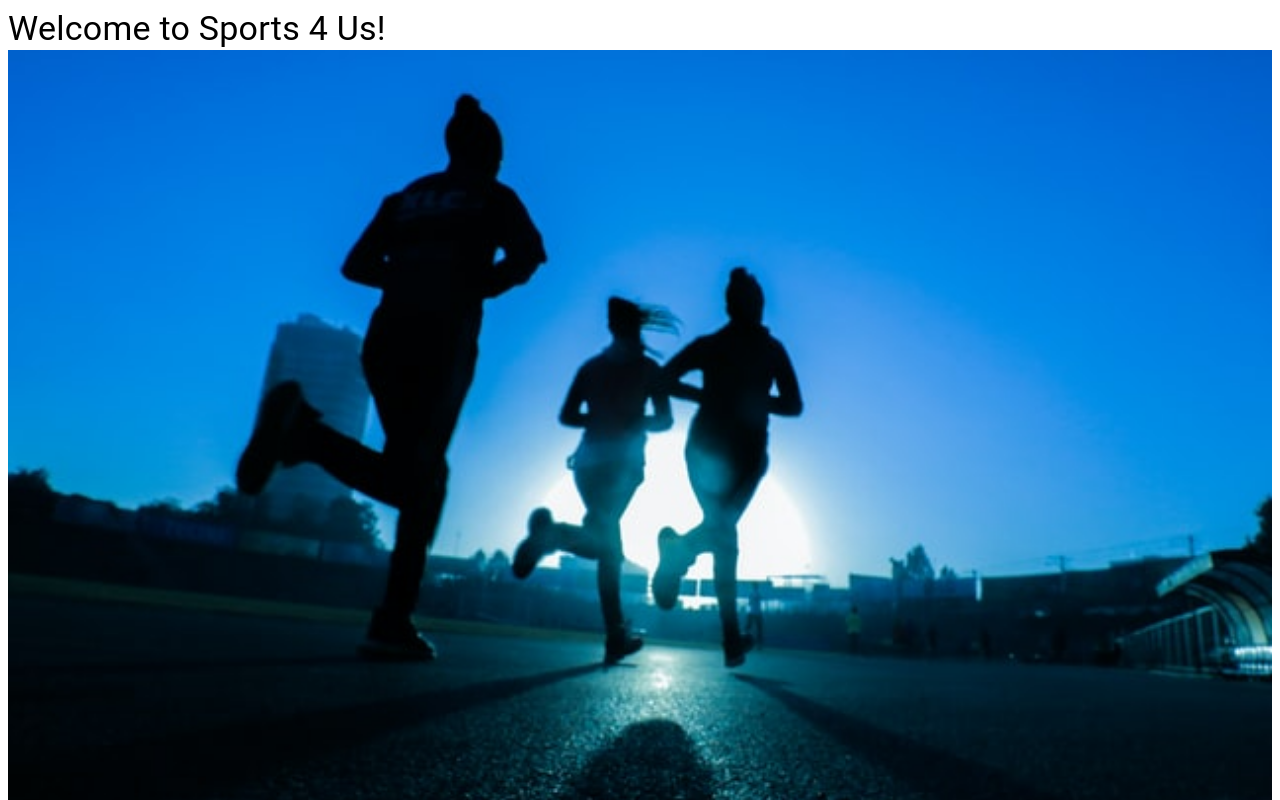
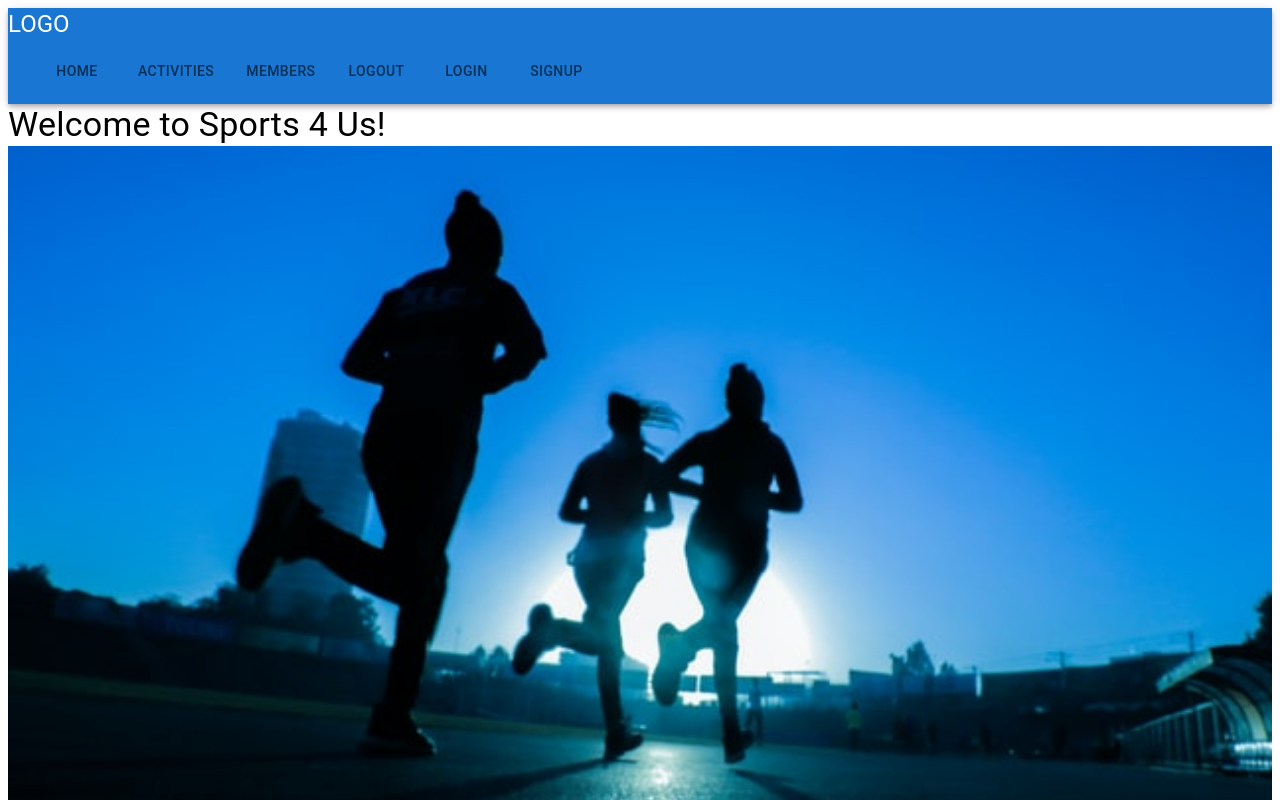
Before and after one commit to Feng-CA/sports-4-us_react, a React (Create React App) app: page /activities in a window 1280 px wide. Shown: the top 800 px of the page. Built offline with nearby package versions, Linux system fonts and the light colour scheme.

Commit message:
creates initial navigation

```diff
--- a/src/components/App.js
+++ b/src/components/App.js
@@ -1,9 +1,12 @@
-import React from 'react'
-import Home from './Home'
+import React from 'react';
+import Home from './Home';
+import Navigation from './Navigation';
+
 
 const App = () => {
   return (
     <div >
+          <Navigation />
           <Home />
     </div>
   )
--- /dev/null
+++ b/src/components/Navigation.js
@@ -0,0 +1,25 @@
+import { AppBar, Toolbar, Typography, Tabs, Tab } from "@mui/material"
+
+const Navigation = () => {
+
+    return (
+        <AppBar position="sticky">
+            <Typography variant='h5'>LOGO</Typography>
+            <Toolbar>
+                <Tabs value={false}>
+                    <Tab label="Home" value="/" />
+                    <Tab label="Activities"  />
+                    <Tab label="Members" />
+                    <Tab label="Logout"  />
+                    <Tab label="Login"  />
+                    <Tab label="Signup" />
+                </Tabs>
+
+            </Toolbar>
+
+        </AppBar>
+
+    )
+}
+
+export default Navigation
```
